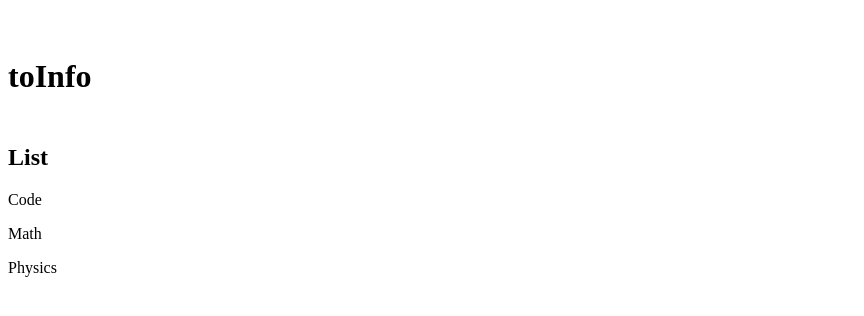
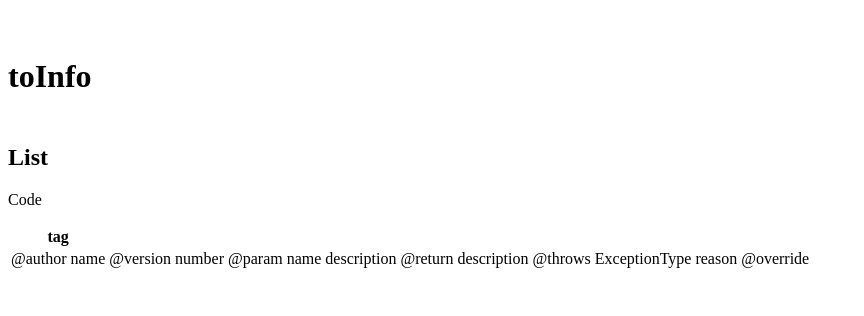
Before and after one commit to toinfo/toinfo.github.io, a plain HTML site: page index.html in a window 1280 px wide. Shown: the whole page, without its empty margins (0-864 px from the left). Drawn offline with Linux system fonts and the light colour scheme.

Commit message:
Update index.html

```diff
--- a/index.html
+++ b/index.html
@@ -9,8 +9,19 @@
 
   <h2> <br> List </h2>
     <p> Code </p>
-    <p> Math </p>
-    <p> Physics </p>
+
+    <table>
+      <tr>
+        <th> tag </th>
+      </tr>
+      <tr>
+        <td> @author name </td>
+        <td> @version number </td>
+        <td> @param name description </td>
+        <td> @return description </td>
+        <td> @throws ExceptionType reason </td>
+        <td> @override </td>
+      </tr>
 
   </body>
 
```
